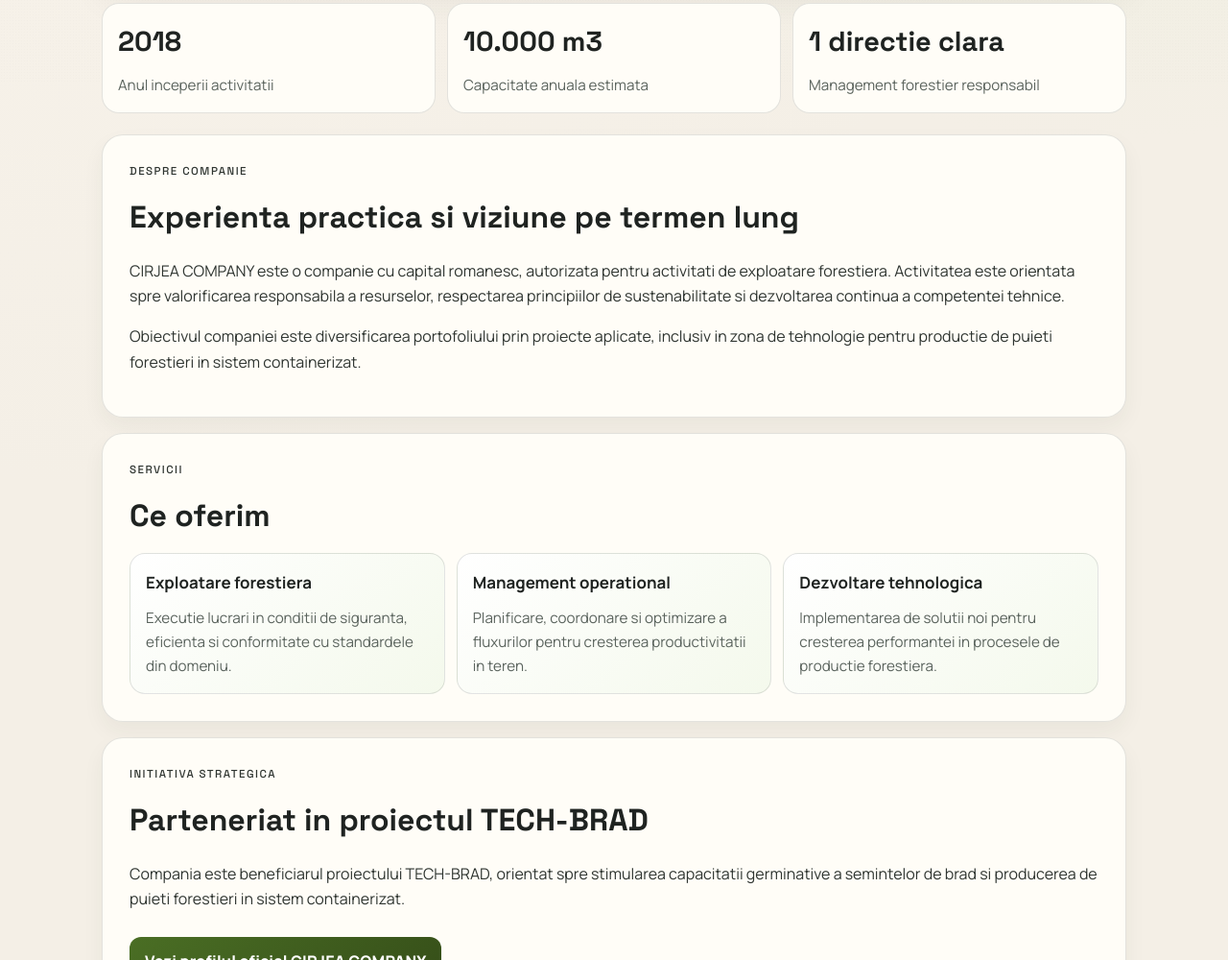
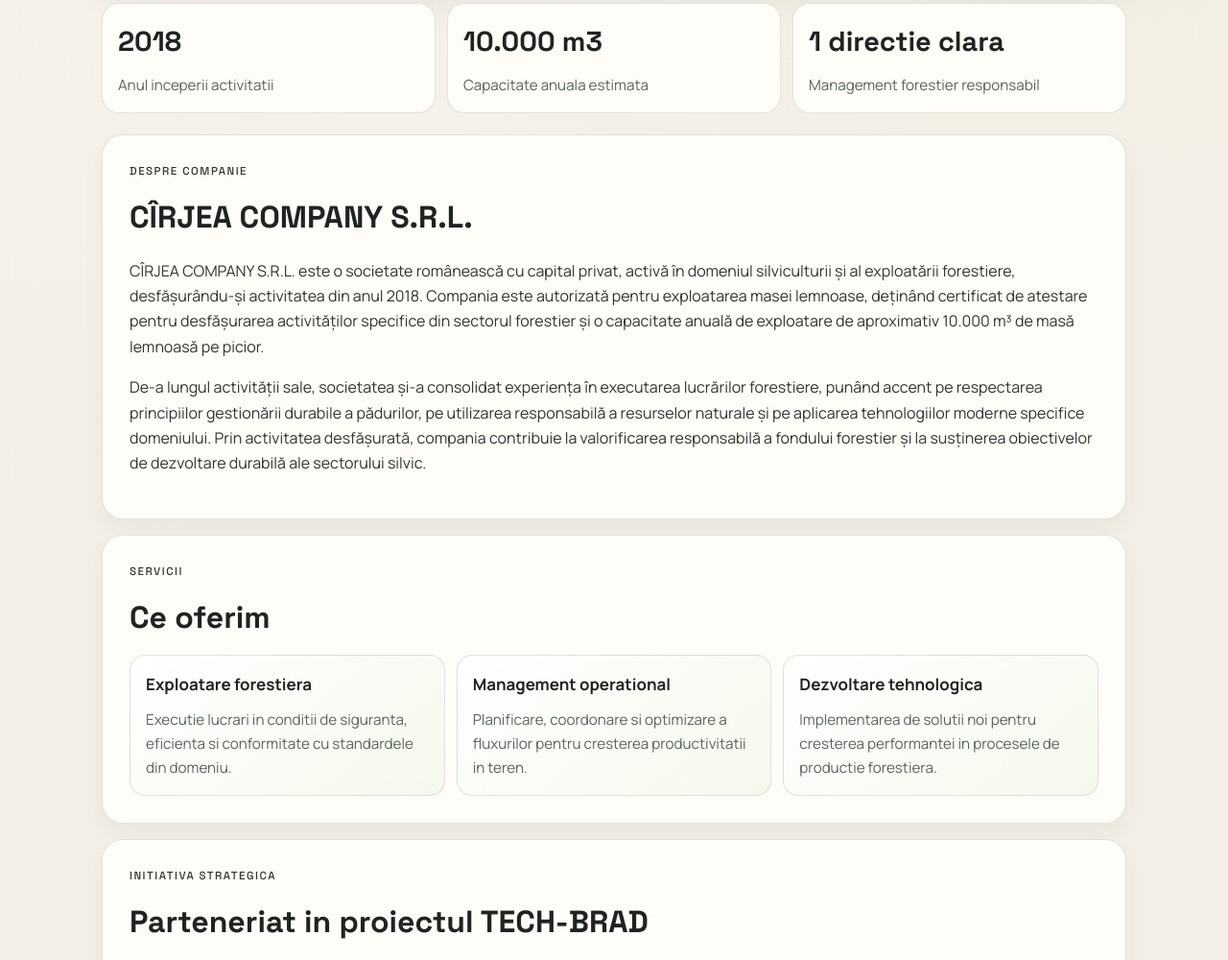
Before and after one commit to carinalechintan/cirjea-company-site, a plain HTML site: page index.html in a window 1280 px wide. Shown: the part 715-1715 px from the top of the page at 96% size. Drawn offline with Linux system fonts and the light colour scheme.

Commit message:
Restore official CÎRJEA company description

```diff
--- a/index.html
+++ b/index.html
@@ -64,16 +64,24 @@
     <section class="panel reveal" id="despre">
       <div class="panel-head">
         <p class="kicker">Despre companie</p>
-        <h2>Experienta practica si viziune pe termen lung</h2>
+        <h2>CÎRJEA COMPANY S.R.L.</h2>
       </div>
       <p>
-        CIRJEA COMPANY este o companie cu capital romanesc, autorizata pentru activitati de exploatare forestiera.
-        Activitatea este orientata spre valorificarea responsabila a resurselor, respectarea principiilor de sustenabilitate
-        si dezvoltarea continua a competentei tehnice.
+        CÎRJEA COMPANY S.R.L. este o societate românească cu capital privat, activă în
+        domeniul silviculturii și al exploatării forestiere, desfășurându-și activitatea
+        din anul 2018. Compania este autorizată pentru exploatarea masei lemnoase,
+        deținând certificat de atestare pentru desfășurarea activităților specifice din
+        sectorul forestier și o capacitate anuală de exploatare de aproximativ 10.000 m³
+        de masă lemnoasă pe picior.
       </p>
       <p>
-        Obiectivul companiei este diversificarea portofoliului prin proiecte aplicate, inclusiv in zona de tehnologie pentru
-        productie de puieti forestieri in sistem containerizat.
+        De-a lungul activității sale, societatea și-a consolidat experiența în executarea
+        lucrărilor forestiere, punând accent pe respectarea principiilor gestionării
+        durabile a pădurilor, pe utilizarea responsabilă a resurselor naturale și pe
+        aplicarea tehnologiilor moderne specifice domeniului. Prin activitatea
+        desfășurată, compania contribuie la valorificarea responsabilă a fondului
+        forestier și la susținerea obiectivelor de dezvoltare durabilă ale sectorului
+        silvic.
       </p>
     </section>
 
```
